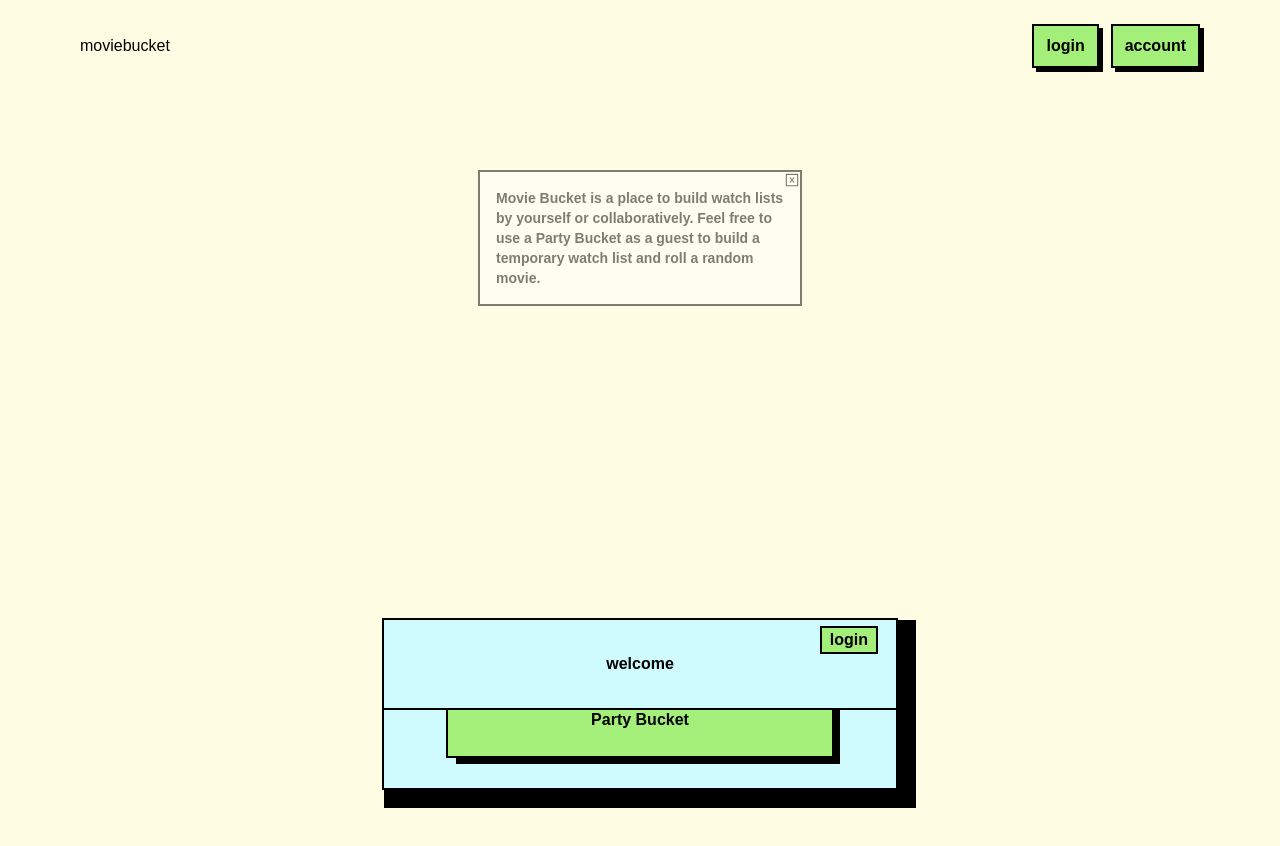
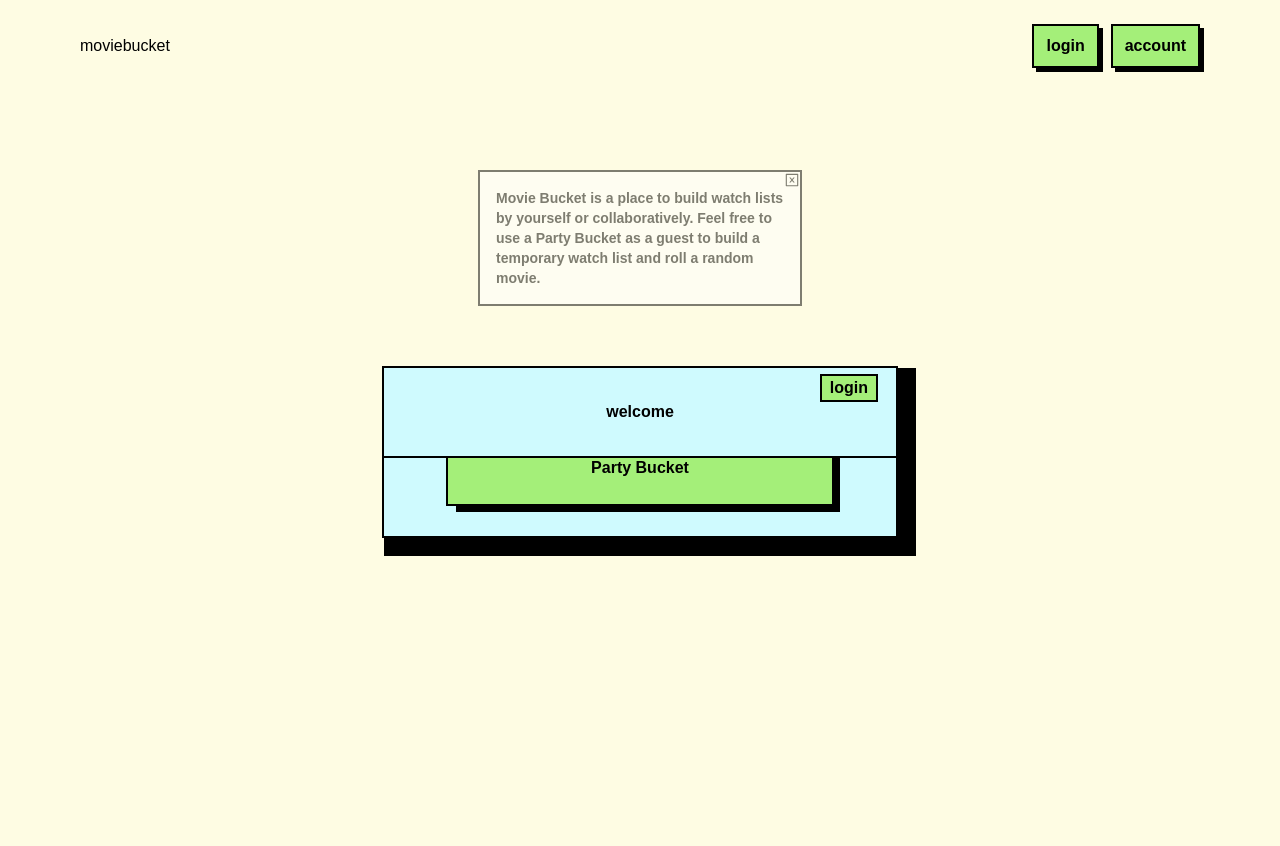
Before and after one commit to thwilson3/movie_bucket_frontend, a React (Vite) app: page / in a window 1280 px wide. Shown: the top 846 px of the page. After the commit the page ends 800 px from the top, so only its background shows below. Built offline with nearby package versions, Linux system fonts and the light colour scheme; a web font is replaced by a local one.

Commit message:
Remove dependency

```diff
--- a/src/components/MainContainer.tsx
+++ b/src/components/MainContainer.tsx
@@ -3,7 +3,7 @@ import ContainerHeader from "./ContainerHeader";
 export default function MainContainer({ children }) {
   return (
     <>
-      <div className="flex items-center flex-col justify-center h-screen bg-background">
+      <div className="flex items-center flex-col justify-center mt-16 bg-background">
         <div className="py-8 md:py-8 outline outline-2 relative bg-cyan-100 mx-auto w-80 md:w-full max-w-lg px-2 md:px-6 shadow-[6px_6px_0px_6px_rgba(0,0,0,1)] md:shadow-[10px_10px_0px_10px_rgba(0,0,0,1)]">
         <ContainerHeader />
           <div className="flex-col flex items-center pt-8 px-8 gap-y-4 sm:gap-y-8 md:gap-y-10">
```
